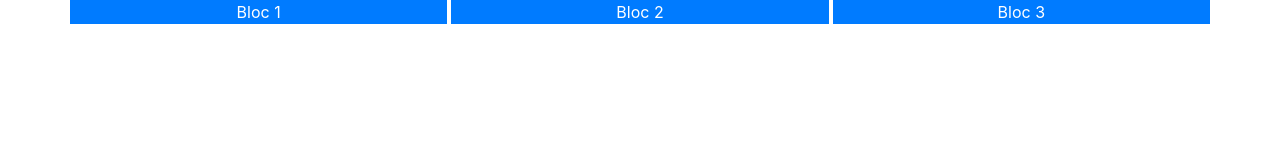
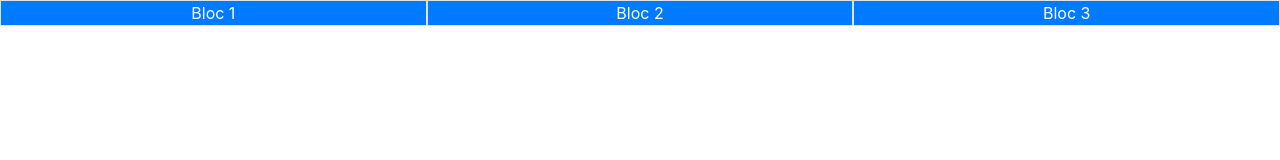
Before and after one commit to thomas3790/Bootstrap_exos, a plain HTML site: page Exercice (1)/index.html in a window 1280 px wide. Drawn offline with nearby package versions, Linux system fonts and the light colour scheme.

Commit message:
Corection Exercice 1

```diff
--- a/Exercice (1)/index.html
+++ b/Exercice (1)/index.html
@@ -9,17 +9,23 @@
 </head>
 <body>
 
-    <div class="container">
-        <div class="row">
-          <div class="col-sm bg-primary text-white text-center mr-1">
+<!--Le -sm équivaut au point de rupture à 540px. Pas obligatoire pour cet exercice.
+  Ôter le -fluid au contenair pour ne plus avoir le tableau en plein écran.
+  Pour simplifier le code, background et édition de texte peuvent être mis dans le parent (row).-->
+
+    <div class="container-fluid">
+        <div class="row bg-primary text-white text-center">
+
+          <div class="col border">
             Bloc 1
           </div>
-          <div class="col-sm bg-primary text-white text-center">
+          <div class="col border">
             Bloc 2
           </div>
-          <div class="col-sm bg-primary text-white text-center ml-1">
+          <div class="col border">
             Bloc 3
           </div>
+
         </div>
       </div>
 
```
